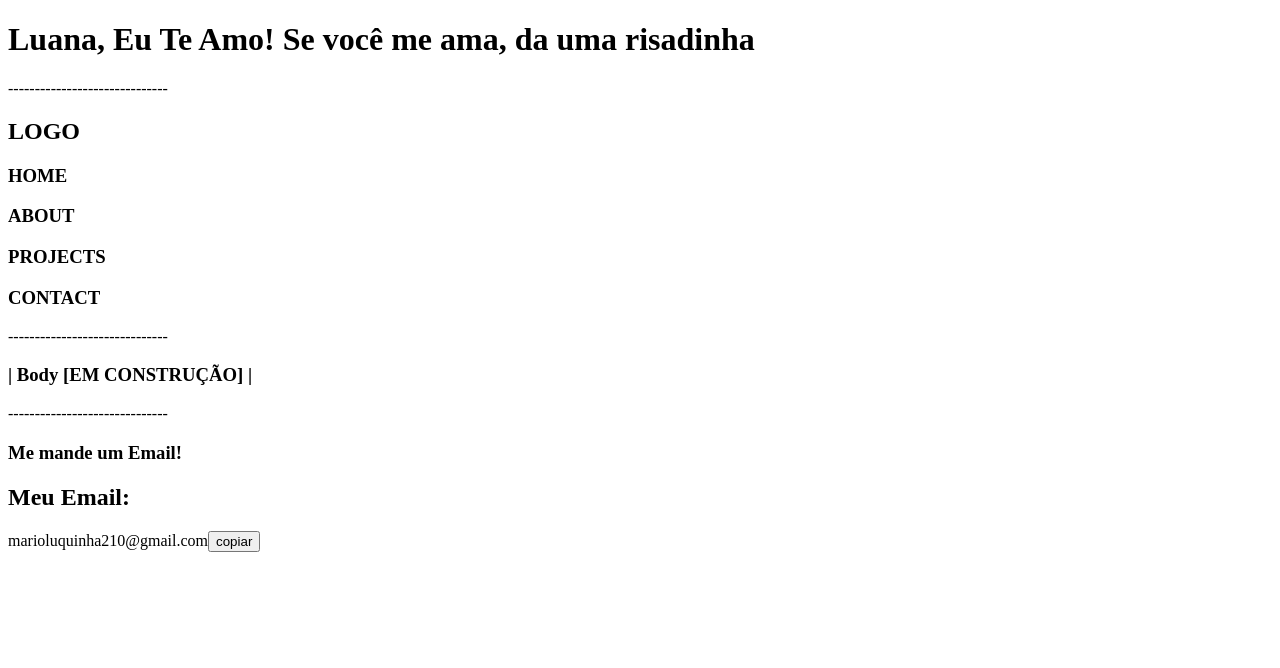
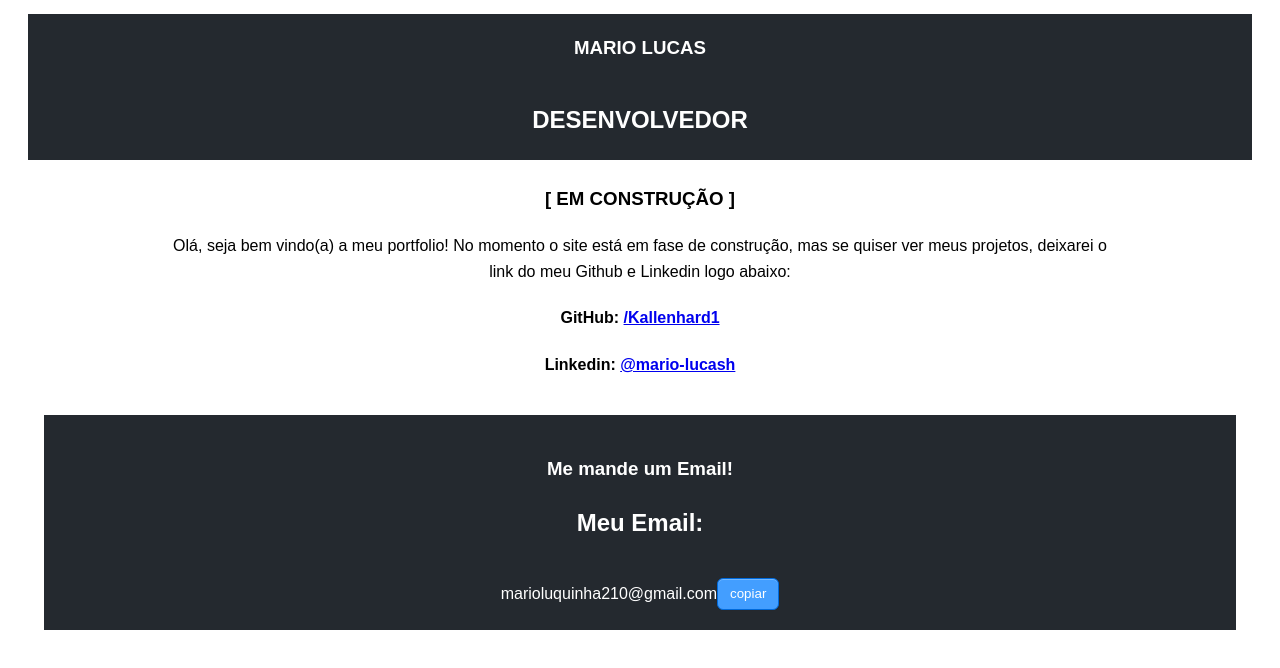
Before and after one commit to Kallenhard1/my-portfolio, a Next.js app: page / in a window 1280 px wide. Shown: the top 668 px of the page. Built offline with nearby package versions, Linux system fonts and the light colour scheme.

Commit message:
Added: CSS styles in file: `index.module.css`

```diff
--- a/pages/Body.js
+++ b/pages/Body.js
@@ -1,5 +1,23 @@
+import styles from "./index.module.css";
+
 function Body() {
-  return <h3>| Body [EM CONSTRUÇÃO] |</h3>;
+  return (
+    <div className={styles.container}>
+      <h3> [ EM CONSTRUÇÃO ] </h3>
+      <p>
+        Olá, seja bem vindo(a) a meu portfolio! No momento o site está em fase
+        de construção, mas se quiser ver meus projetos, deixarei o link do meu
+        Github e Linkedin logo abaixo:
+      </p>
+      <h4>
+        GitHub: <a href="https://github.com/Kallenhard1">/Kallenhard1</a>
+      </h4>
+      <h4>
+        Linkedin:{" "}
+        <a href="https://www.linkedin.com/in/mario-lucash/">@mario-lucash</a>
+      </h4>
+    </div>
+  );
 }
 
 export default Body;
--- a/pages/Contact.js
+++ b/pages/Contact.js
@@ -2,7 +2,7 @@
 
 import React, { useState, useRef } from "react";
 import Image from "next/image";
-import styles from "./page.module.css";
+import styles from "./index.module.css";
 
 const Contact = () => {
   const [emailCopied, setEmailCopied] = useState(false);
@@ -21,13 +21,17 @@ const Contact = () => {
   };
 
   return (
-    <section className="contactMeSection">
-      <div className="container">
+    <section className={styles.footer}>
+      <div>
         <h3>Me mande um Email!</h3>
         <h2>Meu Email:</h2>
-        <div className="EmailCopy">
+        <div>
           <span ref={emailRef}>marioluquinha210@gmail.com</span>
-          <button onClick={handleCopy} value={emailCopied}>
+          <button
+            className={styles.EmailCopy}
+            onClick={handleCopy}
+            value={emailCopied}
+          >
             copiar
           </button>
         </div>
--- a/pages/Hero.js
+++ b/pages/Hero.js
@@ -2,18 +2,17 @@
 
 import React, { useState, useRef } from "react";
 import Image from "next/image";
-import styles from "./page.module.css";
+import styles from "./index.module.css";
 
 const Hero = () => {
   return (
     <div>
-      <nav className="hero-section">
-        <h2>LOGO</h2>
-        <h3>HOME</h3>
-        <h3>ABOUT</h3>
-        <h3>PROJECTS</h3>
-        <h3>CONTACT</h3>
-      </nav>
+      <header className={styles.header}>
+        <nav className={styles.nav}>
+          <h3>MARIO LUCAS</h3>
+          <h1>DESENVOLVEDOR</h1>
+        </nav>
+      </header>
     </div>
   );
 };
--- a/pages/index.js
+++ b/pages/index.js
@@ -1,4 +1,6 @@
 import React from "react";
+
+import styles from "./index.module.css";
 
 import Hero from "./Hero.js";
 import Contact from "./Contact.js";
@@ -6,13 +8,9 @@ import Body from "./Body.js";
 
 function Home() {
   return (
-    <div>
-      <h1>Luana, Eu Te Amo! Se você me ama, da uma risadinha</h1>
-      <p>------------------------------</p>
+    <div className={styles.body}>
       <Hero />
-      <p>------------------------------</p>
       <Body />
-      <p>------------------------------</p>
       <Contact />
     </div>
   );
--- /dev/null
+++ b/pages/index.module.css
@@ -0,0 +1,80 @@
+/* Global styles */
+.body {
+  font-family: Arial, sans-serif;
+  line-height: 1.6;
+  min-height: 100%;
+
+  align-items: center;
+  text-align: center;
+
+  margin: 0 auto;
+  padding: 0 20px;
+
+  display: grid;
+  grid-template-rows: auto 1fr auto;
+}
+
+.container {
+  max-width: 960px;
+  margin: 0 auto;
+  padding: 0 20px;
+}
+
+/* Header styles */
+.header {
+  height: max-content;
+  background-color: rgb(36, 41, 47);
+  color: #fff;
+}
+
+.nav {
+  margin: 6px;
+  text-decoration: none;
+  color: #fff;
+  font-weight: 600;
+  color: rgb(255, 255, 255);
+  white-space: nowrap;
+  display: flex;
+  flex-direction: column;
+  -webkit-box-align: center;
+  align-items: center;
+  text-align: center;
+  text-decoration: none;
+}
+
+.EmailCopy {
+  padding: 0px 12px;
+  margin-top: 16px;
+  gap: 16px;
+  height: 32px;
+  border: 1px solid #006adc;
+  border-radius: 6px;
+  cursor: pointer;
+  text-align: center;
+  -webkit-box-align: center;
+  align-items: center;
+  -webkit-box-pack: justify;
+  justify-content: space-between;
+  background: #439eff;
+  box-shadow:
+    rgba(31, 35, 40, 0.04) 0px 1px 0px,
+    rgba(255, 255, 255, 0.25) 0px 1px 0px inset;
+  color: #fff;
+  text-decoration: none;
+}
+
+.EmailCopy:active {
+  color: #fff;
+  background: #006adc;
+}
+
+/* Footer styles */
+.footer {
+  min-height: 50px;
+  background-color: rgb(36, 41, 47);
+  color: #fff;
+  text-align: center;
+  padding: 20px;
+  margin: 16px;
+  gap: 16px;
+}
--- /dev/null
+++ b/pages/museum/page.js
@@ -0,0 +1,5 @@
+function Page() {
+  return <h1>Luana, Eu Te Amo! Se você me ama, da uma risadinha</h1>;
+}
+
+export default Page;
```
Also changed, not shown: pages/Contact.module.css (added, +8 -0 lines), pages/Body.module.css (added), pages/Hero.module.css (added).
